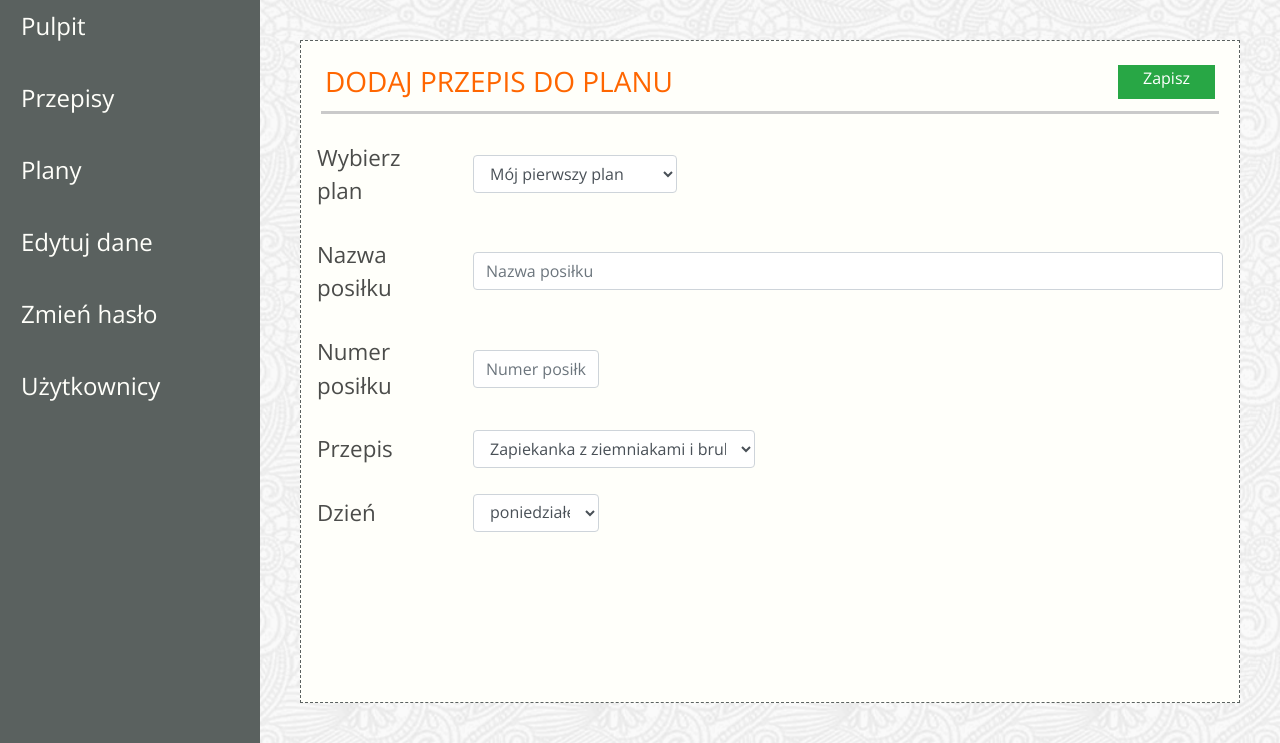
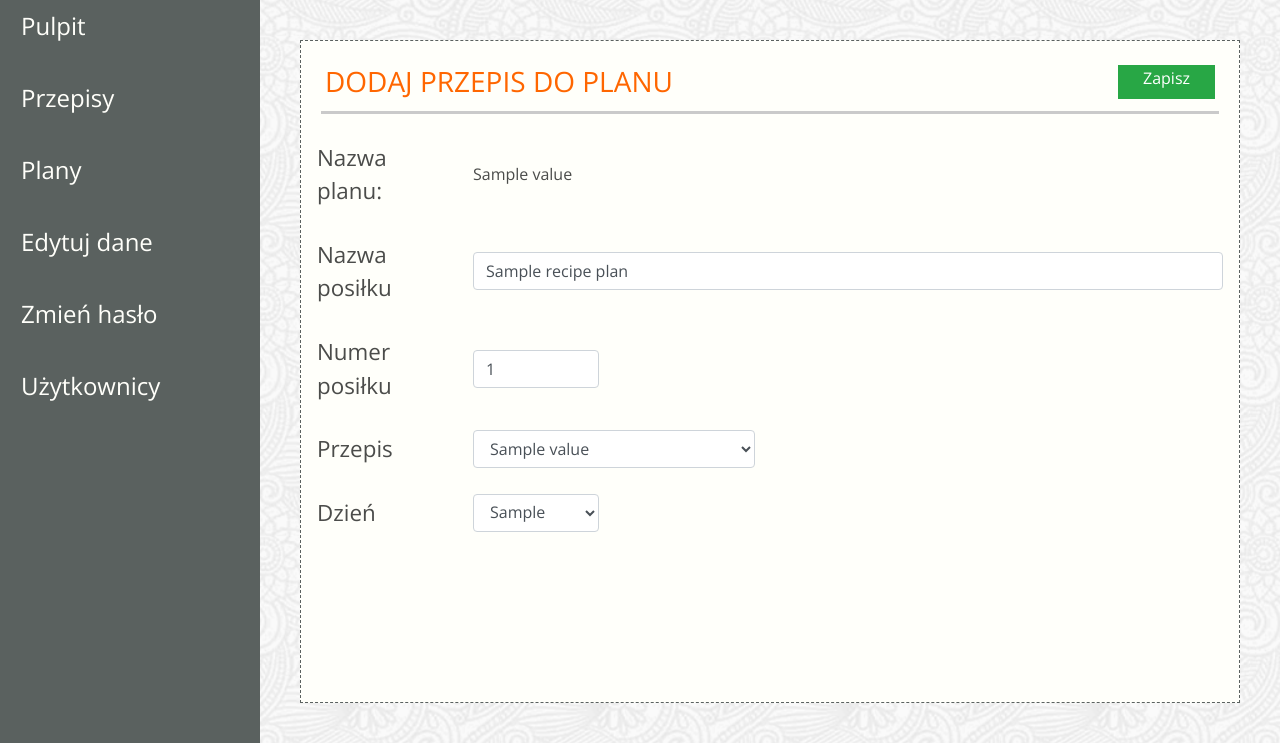
Before and after one commit to przemyslawkulak/Zaplanuj-Jedzonko---ScrumLab, a Django app: template jedzonko/templates/app-schedules-meal-recipe.html in a window 1280 px wide. Shown: the part 84-827 px from the top of the page. Run offline with Django 3.2, Linux system fonts and the light colour scheme; the template is opened without the code that fills it: most values are stand-ins (such as "Sample title", 1, 10 or a date in 2020); some libraries are stand-ins or nearby versions; some web fonts are replaced.

Commit message:
gotowe zadanie 9.1

```diff
--- a/jedzonko/templates/app-schedules-meal-recipe.html
+++ b/jedzonko/templates/app-schedules-meal-recipe.html
@@ -16,24 +16,24 @@
             <div class="form-group row">
                 <label for="choosePlan"
                        class="col-sm-2 label-size col-form-label">
-                    Wybierz plan
+                    Nazwa planu:
                 </label>
+                {% for value in plan %}
+                <div type="hidden" value="{{ value.plan_id }}"></div>
+
+
                 <div class="col-sm-3">
-                    <select class="form-control" id="choosePlan">
-                        <option>Mój pierwszy plan</option>
-                        <option>2</option>
-                        <option>3</option>
-                        <option>4</option>
-                        <option>5</option>
-                    </select>
+                    {{ value.name }}
                 </div>
+                {% endfor %}
             </div>
+
             <div class="form-group row">
                 <label for="name" class="col-sm-2 label-size col-form-label">
                     Nazwa posiłku
                 </label>
                 <div class="col-sm-10">
-                    <input type="text" class="form-control" value="" id="name"
+                    <input type="text" class="form-control" value="{{ RecipePlan.meal_name }}" id="name"
                            placeholder="Nazwa posiłku">
                 </div>
             </div>
@@ -42,7 +42,7 @@
                     Numer posiłku
                 </label>
                 <div class="col-sm-2">
-                    <input type="text" class="form-control" value="" id="number"
+                    <input type="number" class="form-control"  value="{{ RecipePlan.RecipePlan_id }}" id="number"
                            placeholder="Numer posiłki">
                 </div>
             </div>
@@ -52,11 +52,9 @@
                 </label>
                 <div class="col-sm-4">
                     <select class="form-control" id="recipie">
-                        <option>Zapiekanka z ziemniakami i brukselką</option>
-                        <option>2</option>
-                        <option>3</option>
-                        <option>4</option>
-                        <option>5</option>
+                        {% for value in recipes %}
+                        <option>{{ value.recipe_name }}</option>
+                        {% endfor %}
                     </select>
                 </div>
             </div>
@@ -65,13 +63,13 @@
                     Dzień
                 </label>
                 <div class="col-sm-2">
+
                     <select class="form-control" id="day">
-                        <option>poniedziałek</option>
-                        <option>2</option>
-                        <option>3</option>
-                        <option>4</option>
-                        <option>5</option>
+                         {% for value in days %}
+                        <option>{{ value.day_type }}</option>
+                         {% endfor %}
                     </select>
+
                 </div>
             </div>
         </form>
--- a/scrumlab/urls.py
+++ b/scrumlab/urls.py
@@ -17,8 +17,7 @@ from django.contrib import admin
 from django.urls import path, re_path
 
 from jedzonko.views import IndexView, main_page, recipe_list, carousel, contact_link, about_link, index_link, \
-    plan_list, recipe_add, recipe_detail, plan_add
-
+    plan_list, recipe_add, recipe_detail, plan_add, add_plan_detail
 
 urlpatterns = [
     path('admin/', admin.site.urls),
@@ -31,6 +30,7 @@ urlpatterns = [
     path('contact/', contact_link, name="contact"),
     path('about/', about_link, name="about"),
     path('index/', index_link, name="index"),
-    re_path(r'^recipe/(?P<id>(\d)+)', recipe_detail, name="recipe-detail-view")
+    re_path(r'^recipe/(?P<id>(\d)+)', recipe_detail, name="recipe-detail-view"),
     path('plan/list/', plan_list, name="plan-list"),
+    path('plan/add/details/', add_plan_detail, name="add-plan-detail"),
 ]
```
Also changed, not shown: jedzonko/views.py (+27 -2 lines).
